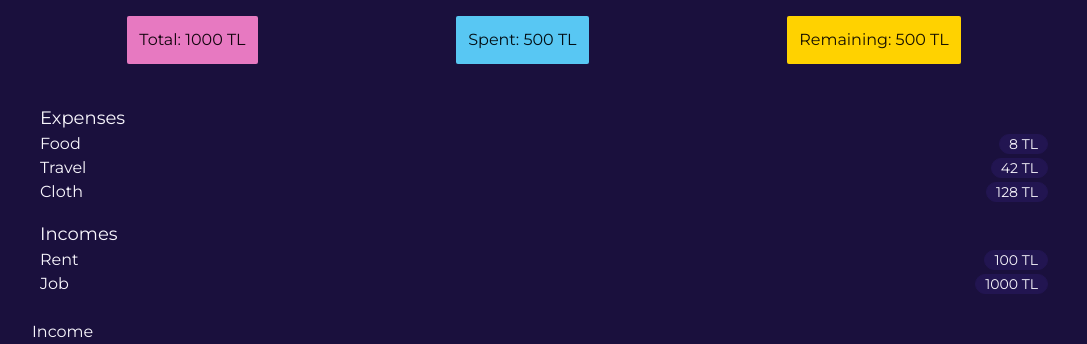
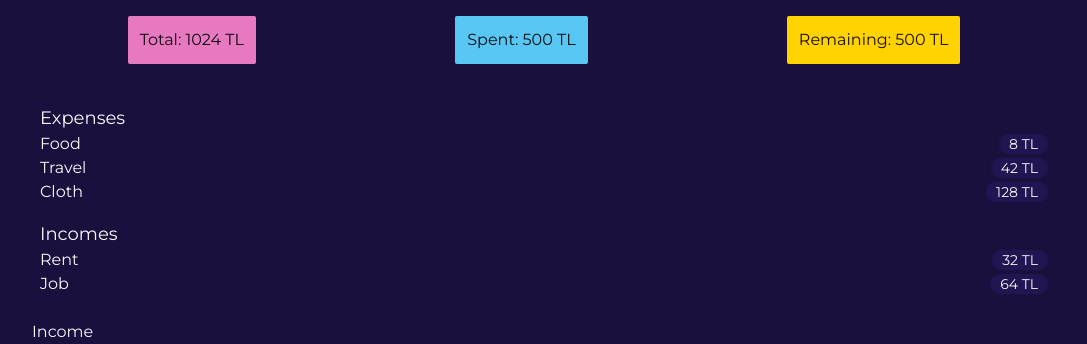
Before and after one commit to doguozcan/budget, a React (Vite) app: page / in a window 1280 px wide. Shown: the top 344 px of the page, without its empty margins (96-1183 px from the left). Built offline with nearby package versions, Linux system fonts and the light colour scheme.

Commit message:
Implement dynamically represent incomes & expenses

```diff
--- a/src/components/Expenses.jsx
+++ b/src/components/Expenses.jsx
@@ -1,11 +1,10 @@
+import { useContext } from 'react'
+import { AppContext } from '../context/AppContext'
 import Expense from '../components/Expense'
 
 const Expenses = () => {
-  const expenses = [
-    { id: 1, name: 'Food', amount: 8 },
-    { id: 2, name: 'Travel', amount: 42 },
-    { id: 3, name: 'Cloth', amount: 128 },
-  ]
+  const context = useContext(AppContext)
+  const expenses = context.state.expenses
 
   return (
     <div className="my-4">
--- a/src/components/Incomes.jsx
+++ b/src/components/Incomes.jsx
@@ -1,10 +1,10 @@
+import { useContext } from 'react'
+import { AppContext } from '../context/AppContext'
 import Income from '../components/Income'
 
 const Incomes = () => {
-  const incomes = [
-    { id: 1, name: 'Rent', amount: 100 },
-    { id: 2, name: 'Job', amount: 1000 },
-  ]
+  const context = useContext(AppContext)
+  const incomes = context.state.incomes
 
   return (
     <div className="my-4">
--- a/src/components/Total.jsx
+++ b/src/components/Total.jsx
@@ -1,7 +1,11 @@
+import { useContext } from 'react'
+import { AppContext } from '../context/AppContext'
+
 const Total = () => {
+  const context = useContext(AppContext)
   return (
     <div className="bg-primary text-primary-content p-3 rounded-sm">
-      Total: 1000 TL
+      Total: {context.state.total} TL
     </div>
   )
 }
--- a/src/context/AppContext.jsx
+++ b/src/context/AppContext.jsx
@@ -3,8 +3,8 @@ import { createContext, useReducer } from 'react'
 const initialState = {
   total: 1024,
   incomes: [
-    { id: 1, name: 'Rent', amount: 100 },
-    { id: 2, name: 'Job', amount: 1000 },
+    { id: 1, name: 'Rent', amount: 32 },
+    { id: 2, name: 'Job', amount: 64 },
   ],
   expenses: [
     { id: 1, name: 'Food', amount: 8 },
```
